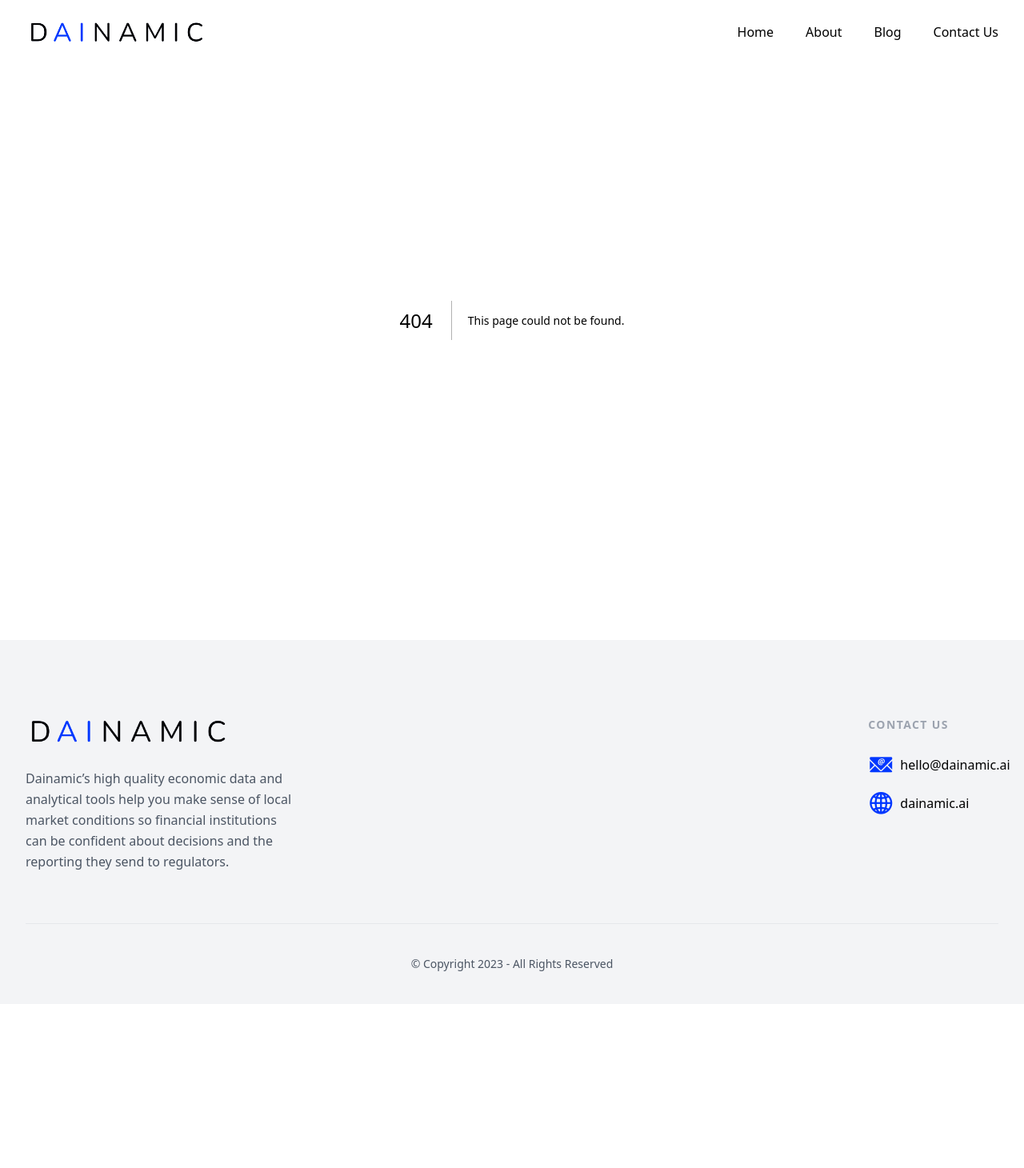
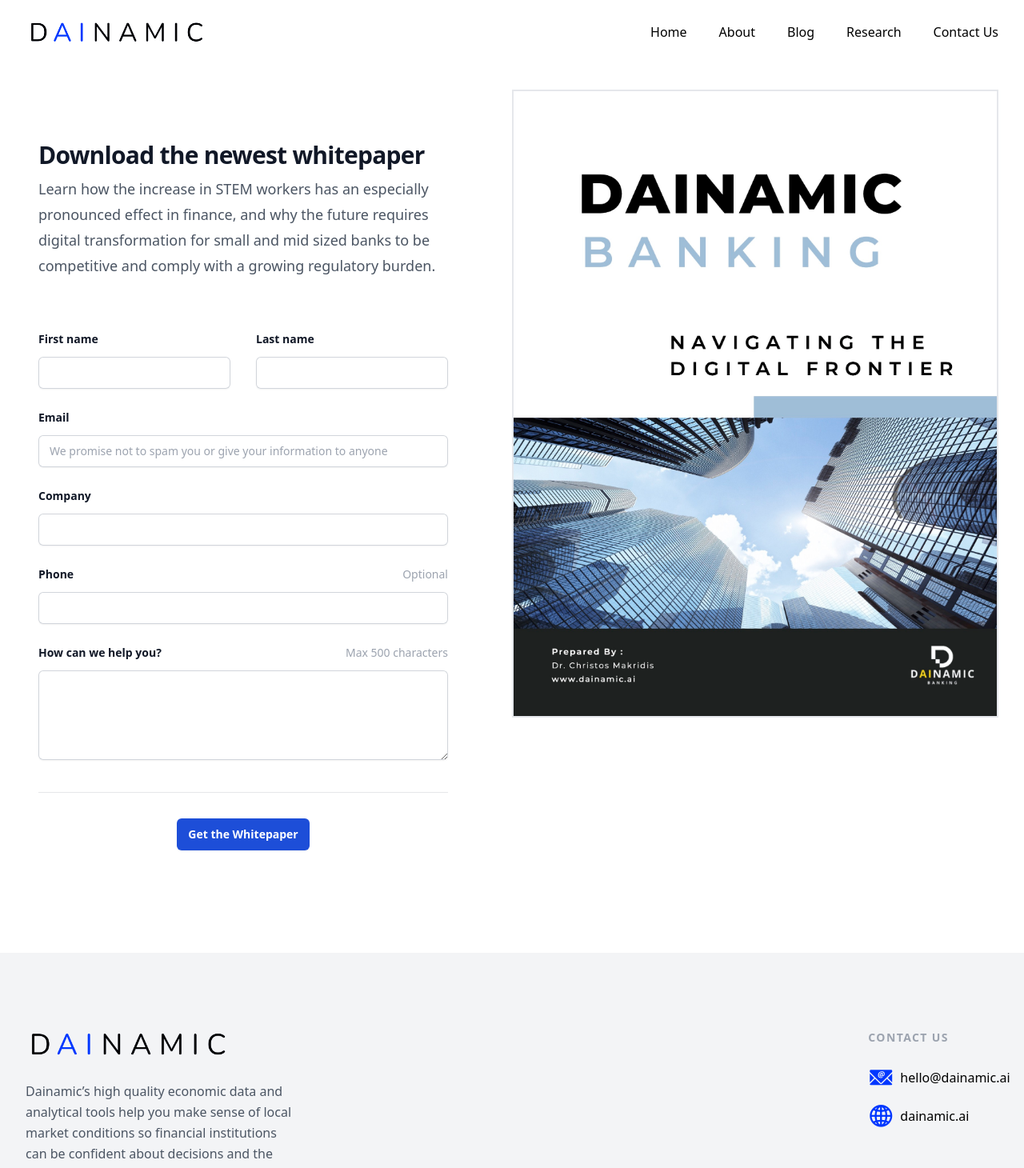
Before and after one commit to gdickison/dainamic-public-website, a Next.js app: page /whitepapers in a window 1280 px wide. Before the commit this address had no page. Shown: the top 1460 px of the page at 80% size. Before the commit the page ends 1255 px from the top, so only its background shows below. Built offline with nearby package versions, Linux system fonts and the light colour scheme.

Commit message:
Move whitepapers to their own Research page, refactor styling

```diff
--- a/components/ContactCapture.js
+++ b/components/ContactCapture.js
@@ -58,18 +58,18 @@
   }
 
   return (
-    <div className="relative bg-white">
-      <div className="lg:absolute lg:inset-0 lg:left-1/2">
+    <div className="flex flex-col lg:flex-row-reverse bg-white mt-20">
+      <div className="m-4 p-4 lg:w-1/2">
         <img
-          className="hidden lg:block h-64 w-full xl:w-3/4 2xl:w-2/3 bg-gray-50 object-center sm:h-80 lg:absolute lg:h-full"
+          className="w-full bg-gray-50 border-2 object-center"
           src="/images/dainamic-whitepaper-cover.jpg"
           alt=""
         />
       </div>
-      <div className="pb-24 pt-16 sm:pb-32 sm:pt-24 lg:mx-auto lg:grid lg:max-w-7xl lg:grid-cols-2 lg:pt-32">
+      <div className="pb-24 pt-16 sm:pb-32 sm:pt-24 lg:mx-auto">
         <div className="px-6 lg:px-8">
           <div className="mx-auto max-w-xl lg:mx-0 lg:max-w-lg">
-            <h2 className="text-3xl font-bold tracking-tight text-gray-900">Download the whitepaper</h2>
+            <h2 className="text-3xl font-bold tracking-tight text-gray-900">Download the newest whitepaper</h2>
             <p className="mt-2 text-lg leading-8 text-gray-600">
             Learn how the increase in STEM workers has an especially pronounced effect in finance, and why the future requires digital transformation for small and mid sized banks to be competitive and comply with a growing regulatory burden.
             </p>
@@ -188,12 +188,12 @@
                   </div>
                 </div>
               </div>
-              <div className="mt-10 flex justify-end border-t border-gray-900/10 pt-8">
+              <div className="mt-10 flex justify-center border-t border-gray-900/10 pt-8">
                 <button
                   type="submit"
                   className="rounded-md bg-blue-700 px-3.5 py-2.5 text-center text-sm font-semibold text-white shadow-sm hover:bg-blue-600 focus-visible:outline focus-visible:outline-2 focus-visible:outline-offset-2 focus-visible:outline-blue-700"
                 >
-                  Send message
+                  Get the Whitepaper
                 </button>
               </div>
             </form>
--- a/components/Header.js
+++ b/components/Header.js
@@ -25,6 +25,7 @@
             <Link href="/" title="" className="text-base text-black transition-all duration-200 hover:text-opacity-80"> Home </Link>
             <Link href="/about" title="" className="text-base text-black transition-all duration-200 hover:text-opacity-80"> About </Link>
             <Link href="/blog" title="" className="text-base text-black transition-all duration-200 hover:text-opacity-80"> Blog </Link>
+            <Link href="/whitepapers" title="" className="text-base text-black transition-all duration-200 hover:text-opacity-80"> Research </Link>
             <Link href="/contact" title="" className="text-base text-black transition-all duration-200 hover:text-opacity-80"> Contact Us </Link>
           </div>
         </div>
--- a/pages/index.js
+++ b/pages/index.js
@@ -3,7 +3,6 @@
 import TextContent from '../components/TextContent'
 import Steps from '../components/Steps'
 import BlogFeaturedArticles from '../components/BlogFeaturedArticles'
-import ContactCapture from '../components/ContactCapture'
 
 export default function Home() {
   return (
@@ -29,7 +28,6 @@
           text2={"Dainamic helps banks comply with the current and expected credit loss (CECL) regulation by creating “reasonable and supportable” scenarios through advanced AI technology applied on a wide array of data, comparable to those that large banks have available in-house, at a fraction of the cost. Dainamic’s unique approach draws on extensive academic research."}
           button={true}
         />
-        <ContactCapture/>
       </main>
     </>
   )
--- a/pages/whitepaper/[slug].js
+++ b/pages/whitepaper-download/[slug].js
@@ -1,4 +1,4 @@
-export default function Whitepaper () {
+export default function WhitepaperDownload () {
 
   return (
     <div className="relative h-screen">
--- /dev/null
+++ b/pages/whitepapers.js
@@ -0,0 +1,7 @@
+import ContactCapture from "../components/ContactCapture";
+
+export default function Whitepapers () {
+  return (
+    <ContactCapture/>
+  )
+}
```
